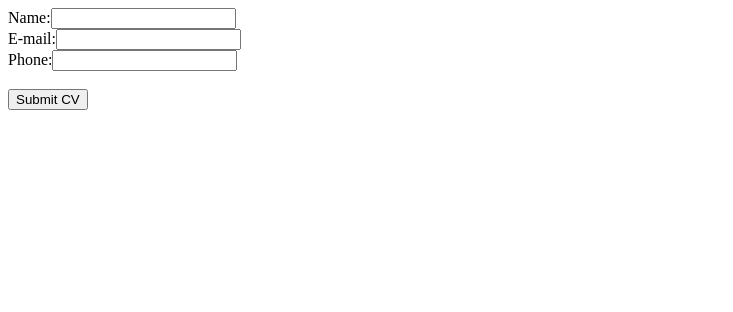
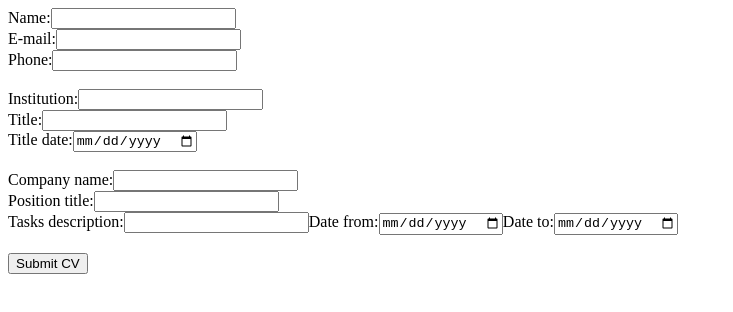
Before and after one commit to Fernetazo/cv-project, a React (Create React App) app: page / in a window 1280 px wide. Shown: the top 312 px of the page, without its empty margins (0-733 px from the left). Built offline with nearby package versions, Linux system fonts and the light colour scheme.

Commit message:
Add section two and three

```diff
--- a/src/App.js
+++ b/src/App.js
@@ -8,6 +8,19 @@ class App extends Component {
       name: "",
       email: "",
       phone: "",
+
+      institution: "",
+      title: "",
+      titleDate: "",
+
+      company: "",
+      position: "",
+      tasks: "",
+      dateFrom: "",
+      dateTo: "",
+
+      educationInfo: [],
+      experience: [],
     };
   }
 
@@ -29,12 +42,75 @@ class App extends Component {
     });
   };
 
+  handleInstitutionChange = (e) => {
+    this.setState({
+      institution: e.target.value,
+    });
+  };
+
+  handleTitleChange = (e) => {
+    this.setState({
+      title: e.target.value,
+    });
+  };
+
+  handleTitleDateChange = (e) => {
+    this.setState({
+      titleDate: e.target.value,
+    });
+  };
+
+  handleCompanyChange = (e) => {
+    this.setState({
+      company: e.target.value,
+    });
+  };
+
+  handlePositionChange = (e) => {
+    this.setState({
+      position: e.target.value,
+    });
+  };
+
+  handleTasksChange = (e) => {
+    this.setState({
+      tasks: e.target.value,
+    });
+  };
+
+  handleDateFromChange = (e) => {
+    this.setState({
+      dateFrom: e.target.value,
+    });
+  };
+
+  handleDateToChange = (e) => {
+    this.setState({
+      dateTo: e.target.value,
+    });
+  };
+
   onSubmitCV = (e) => {
     e.preventDefault();
   };
 
   render() {
-    const { name, email, phone } = this.state;
+    const {
+      name,
+      email,
+      phone,
+      institution,
+      title,
+      titleDate,
+      company,
+      position,
+      tasks,
+      dateFrom,
+      dateTo,
+      educationInfo,
+      experience,
+    } = this.state;
+
     return (
       <div>
         <form onSubmit={this.onSubmitCV}>
@@ -61,6 +137,66 @@ class App extends Component {
             ></input>
           </div>
           <br></br>
+
+          <div className="sectionTwo">
+            <label>Institution:</label>
+            <input
+              value={institution}
+              type="text"
+              onChange={this.handleInstitutionChange}
+            ></input>
+            <br></br>
+            <label>Title:</label>
+            <input
+              value={title}
+              type="text"
+              onChange={this.handleTitleChange}
+            ></input>
+            <br></br>
+            <label>Title date:</label>
+            <input
+              value={titleDate}
+              type="date"
+              onChange={this.handleTitleDateChange}
+            ></input>
+          </div>
+          <br></br>
+
+          <div className="sectionThree">
+            <label>Company name:</label>
+            <input
+              value={company}
+              type="text"
+              onChange={this.handleCompanyChange}
+            ></input>
+            <br></br>
+            <label>Position title:</label>
+            <input
+              value={position}
+              type="text"
+              onChange={this.handlePositionChange}
+            ></input>
+            <br></br>
+            <label>Tasks description:</label>
+            <input
+              value={tasks}
+              type="text"
+              onChange={this.handleTasksChange}
+            ></input>
+            <label>Date from:</label>
+            <input
+              value={dateFrom}
+              type="date"
+              onChange={this.handleDateFromChange}
+            ></input>
+            <label>Date to:</label>
+            <input
+              value={dateTo}
+              type="date"
+              onChange={this.handleDateToChange}
+            ></input>
+          </div>
+          <br></br>
           <button type="submit">Submit CV</button>
         </form>
       </div>
```
